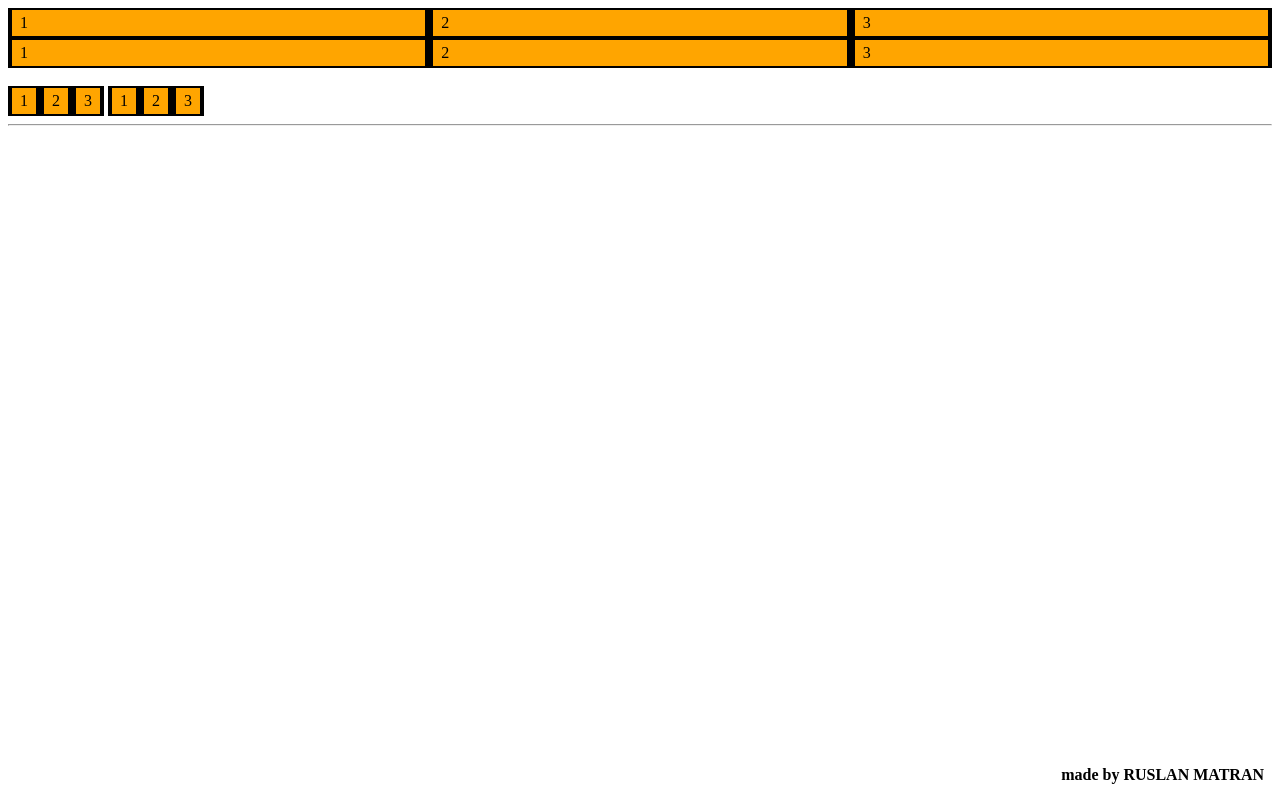
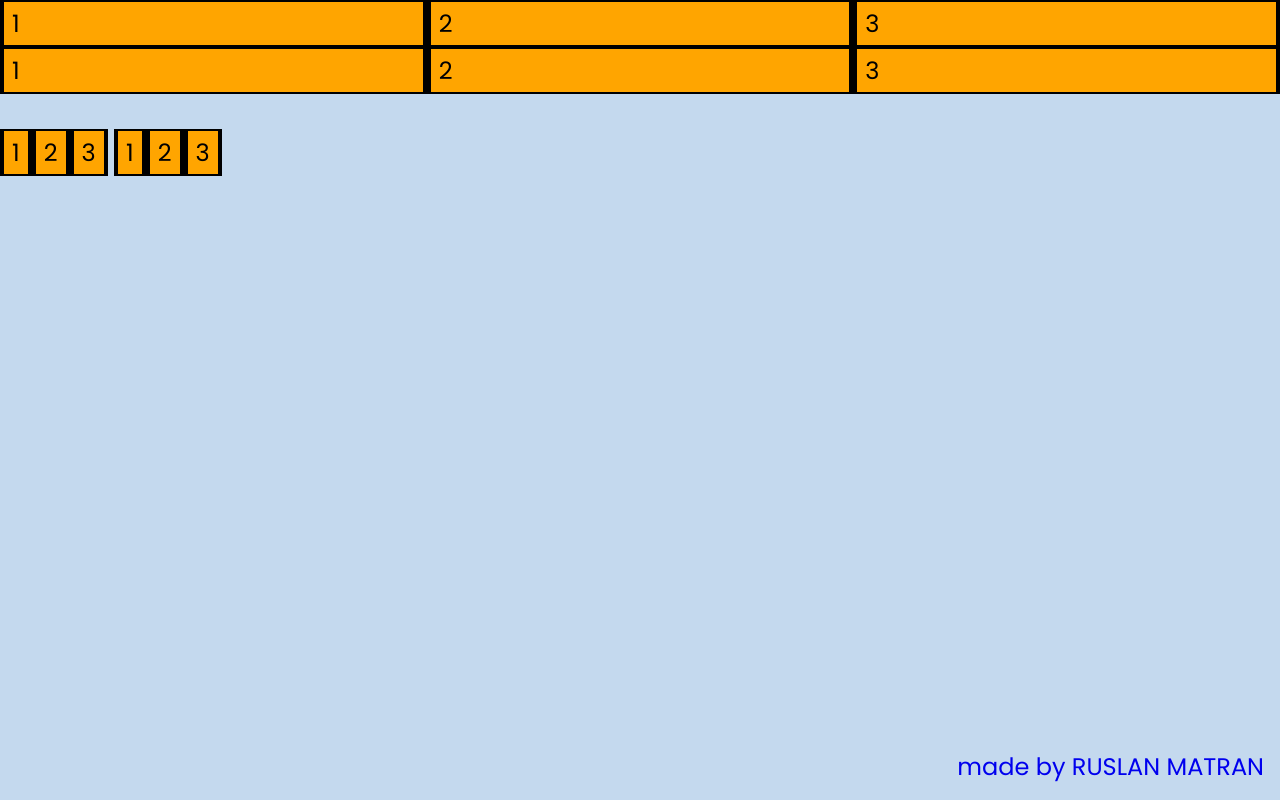
Before and after one commit to ruslanchikm/new_site, a plain HTML site: page exemple.html in a window 1280 px wide. Drawn offline with Linux system fonts and the light colour scheme.

Commit message:
https....

```diff
--- a/exemple.html
+++ b/exemple.html
@@ -3,6 +3,7 @@
 <head>
     <meta charset="UTF-8">
     <meta name="viewport" content="width=device-width, initial-scale=1.0">
+    <link rel="stylesheet" href="style.css">
     <title>Document</title>
 </head>
 <body>
@@ -24,10 +25,14 @@
             display: inline-flex;
             background-color: black;
          }
-         .madeBy{
+         .madeByRM{
             position: absolute;
              bottom: 1rem;
              right: 1rem;
+             cursor: pointer;
+         }
+         .madeByRM:hover {
+             color: blue;
          }
     </style>
 
@@ -56,7 +61,7 @@
     <div class="flex-child">2</div>
     <div class="flex-child">3</div>
   </div>
-  <hr>
-  <b class="madeBy">made by RUSLAN MATRAN</b>
+  <a href="https://www.youtube.com/channel/UCRDZ81fPD3TbE-Gu2zWvvkA" id="myLink" class="madeByRM" target="_blank">made by RUSLAN MATRAN</a>
+
   </body>
 </html>
--- a/style.css
+++ b/style.css
@@ -240,6 +240,7 @@ img {
     position: absolute;
      bottom: 1rem;
      right: 1rem;
+     cursor: pointer;
  }
 
 /* =========== MEDIA BREAK POINTS ========== */
```
Also changed, not shown: index.html (+1 -1 lines).
